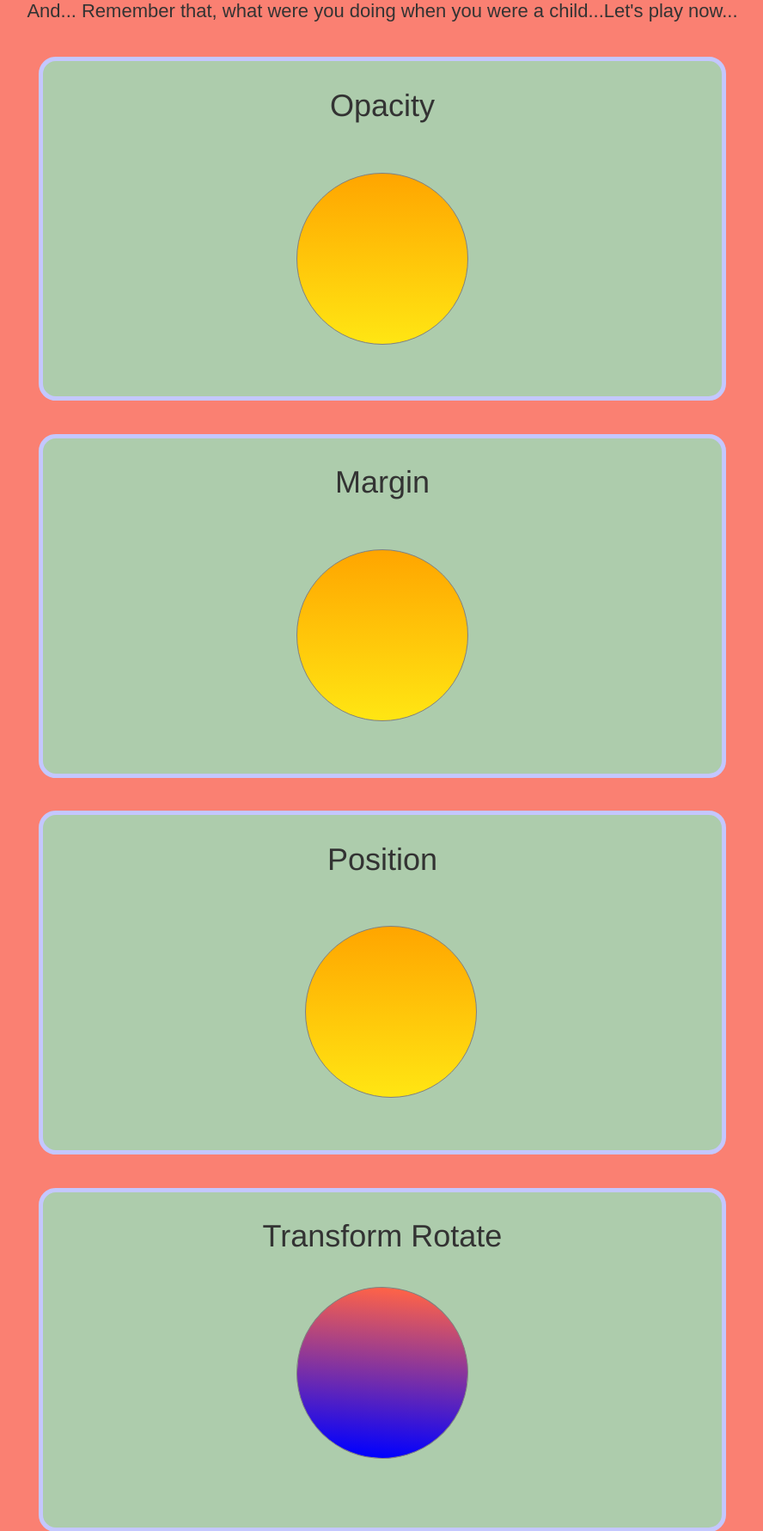
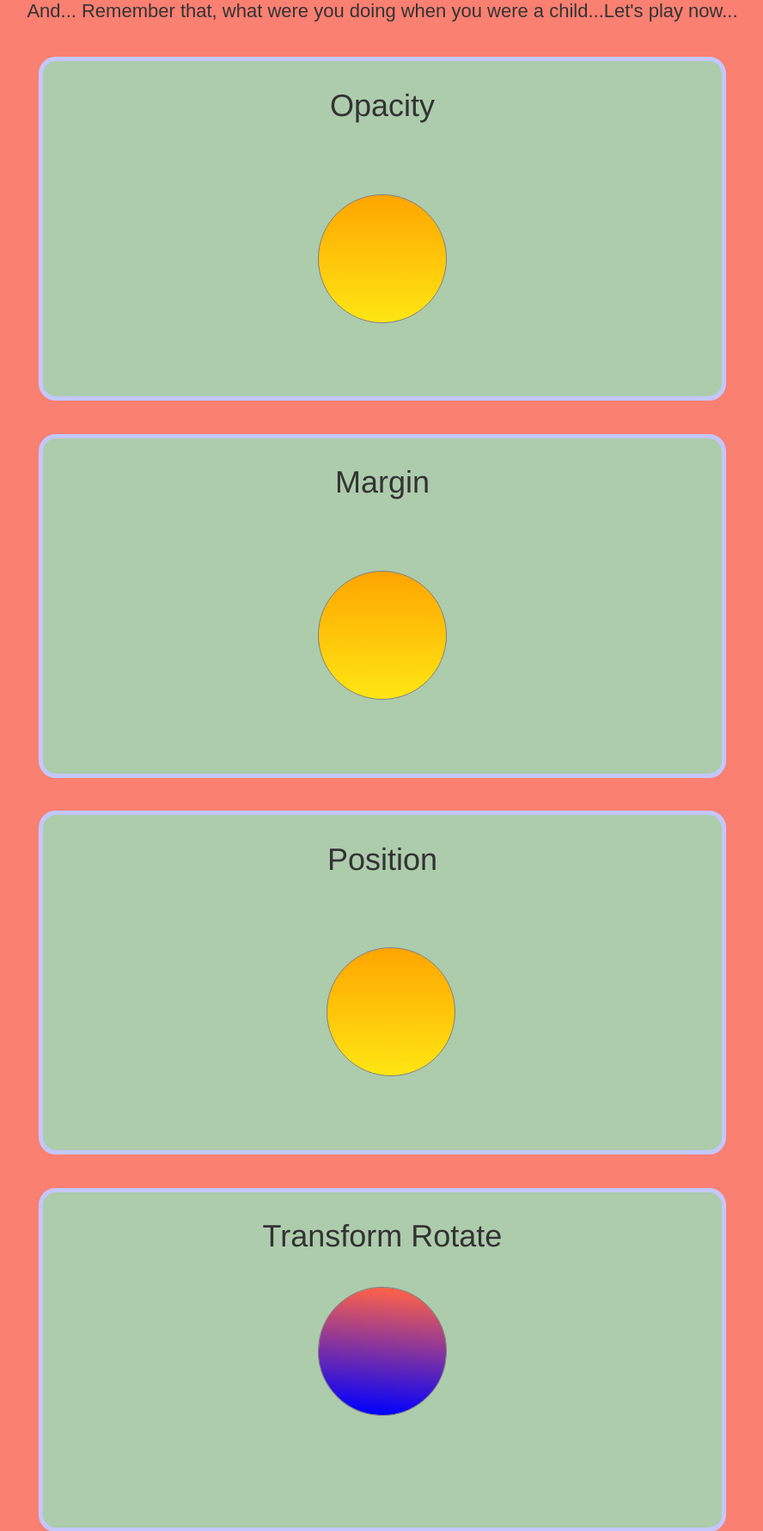
Before and after one commit to SabihaOzturk/Transitions, a PHP site: page / in a window 1280 px wide. Shown: the part 330-2111 px from the top of the page at 86% size, without its empty margins (195-1083 px from the left). Run offline with PHP 8.4, Linux system fonts and the light colour scheme; some libraries are stand-ins or nearby versions.

Commit message:
fixed mixins

```diff
--- a/css/index.css
+++ b/css/index.css
@@ -35,8 +35,8 @@ p, .buttons {
 
 #opacity {
   border: 1px gray solid;
-  width: 200px;
-  height: 200px;
+  width: 150px;
+  height: 150px;
   border-radius: 100px;
   margin: 20% auto;
   padding: 30px;
@@ -66,8 +66,8 @@ p, .buttons {
 
 #margin {
   border: 1px gray solid;
-  width: 200px;
-  height: 200px;
+  width: 150px;
+  height: 150px;
   border-radius: 100px;
   margin: 20% auto;
   padding: 30px;
@@ -97,8 +97,8 @@ p, .buttons {
 
 #position {
   border: 1px gray solid;
-  width: 200px;
-  height: 200px;
+  width: 150px;
+  height: 150px;
   border-radius: 100px;
   margin: 20% auto;
   padding: 30px;
@@ -135,8 +135,8 @@ p, .buttons {
 
 #transform-rotate {
   border: 1px gray solid;
-  width: 200px;
-  height: 200px;
+  width: 150px;
+  height: 150px;
   border-radius: 100px;
   margin: 20% auto;
   padding: 30px;
@@ -176,8 +176,8 @@ p, .buttons {
 
 #transform-scale {
   border: 1px gray solid;
-  width: 200px;
-  height: 200px;
+  width: 150px;
+  height: 150px;
   border-radius: 100px;
   margin: 20% auto;
   padding: 30px;
```
